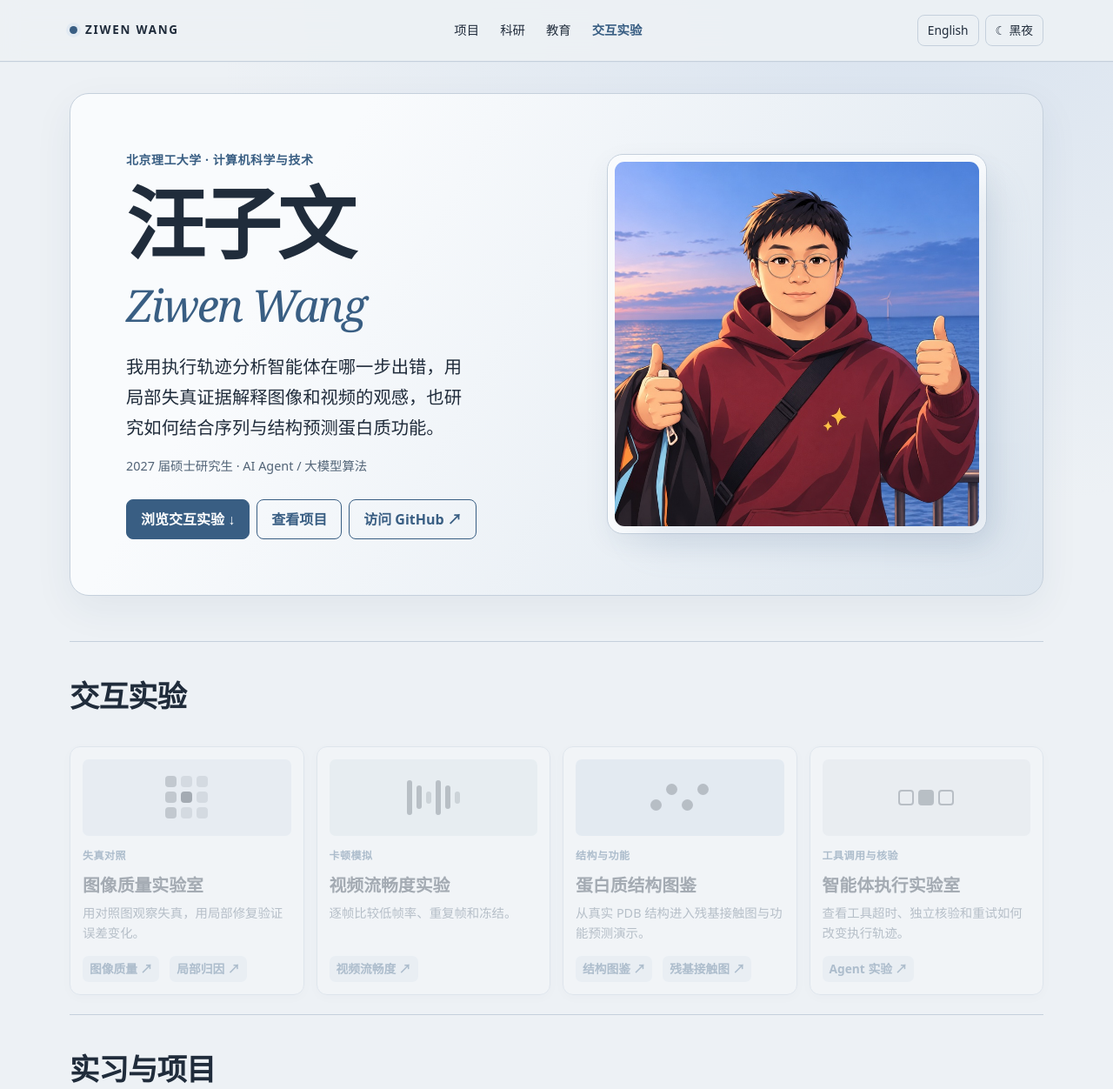
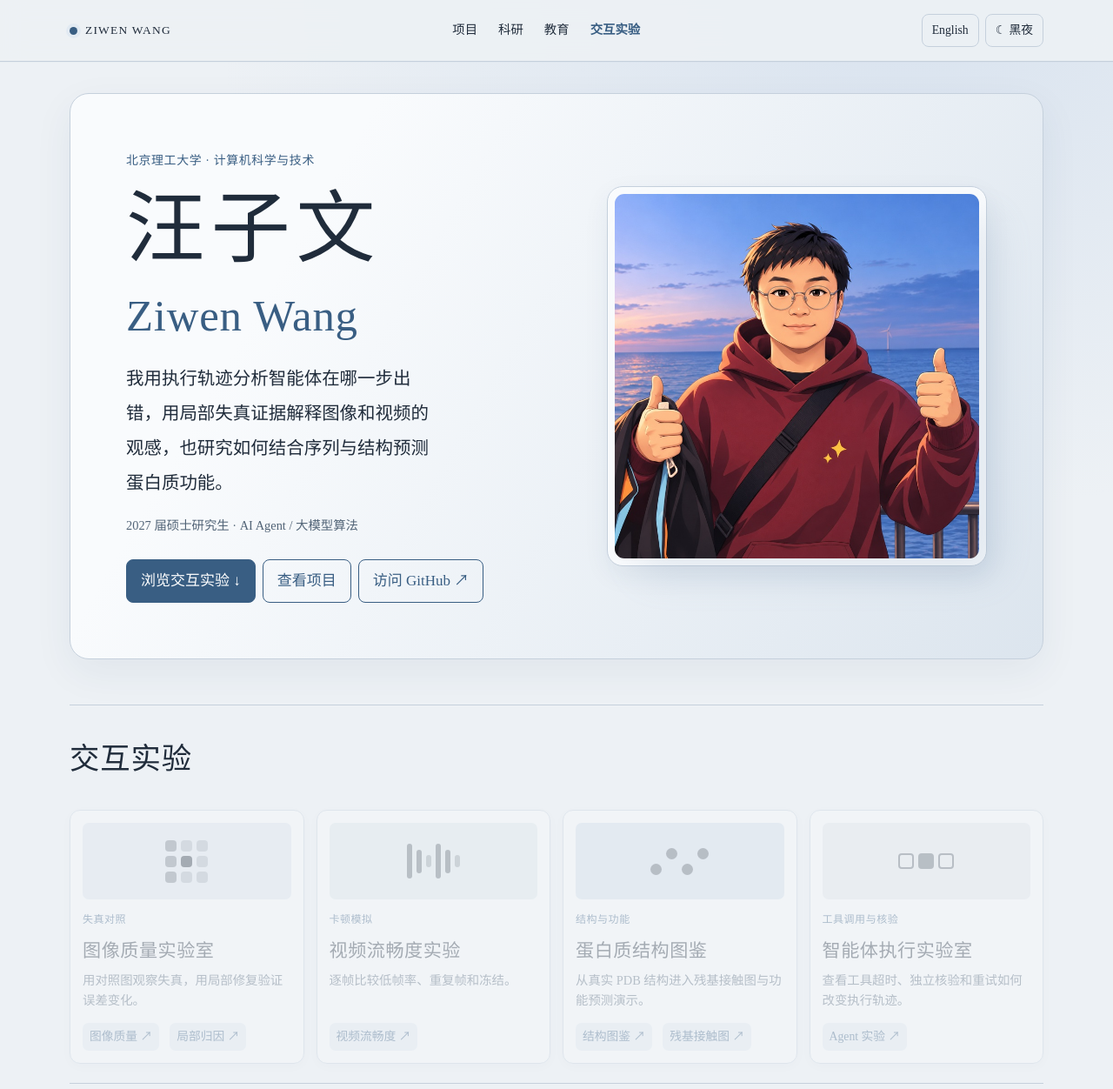
Before and after one commit to F1ndWANG/F1ndWANG, a plain HTML site: page index.html in a window 1280 px wide. Shown: the top 1252 px of the page at 87% size. Drawn offline with Linux system fonts and the light colour scheme; a small style sheet from the web is missing.

Commit message:
Apply WenKai handwritten typography throughout the portfolio

```diff
--- a/index.html
+++ b/index.html
@@ -7,6 +7,8 @@
 <meta name="theme-color" content="#edf1f5">
 <title>汪子文 Ziwen Wang | 个人主页</title>
 <link rel="stylesheet" href="style.css?v=75034dd">
+<link rel="preconnect" href="https://cdn.jsdelivr.net" crossorigin>
+<link rel="stylesheet" href="https://cdn.jsdelivr.net/npm/lxgw-wenkai-webfont@1.7.0/style.css">
 <style>
 :root { --accent: #793447; }
 body { background: radial-gradient(ellipse at 80% 8%, #eedee2, transparent 27rem), var(--paper); }
@@ -388,6 +390,25 @@ article { border-radius:12px; }
 @media(hover:hover) and (prefers-reduced-motion:no-preference) {
   article:hover,.button:hover,.protein-lab button:not(:disabled):hover { border-color:var(--selected-border); box-shadow:0 9px 22px var(--hero-shadow); }
 }
+
+/* Handwritten regular-script typography */
+:root { --handwritten:"LXGW WenKai","Kaiti SC","STKaiti","KaiTi",serif; }
+body { font-family:var(--handwritten); line-height:1.9; font-size:17px; }
+button,select,input { font-family:inherit; }
+:is(.protein-lab button,.iqa-controls select,.contact-panel select,.site-preferences button,.vqa-actions button) { font-family:var(--handwritten); }
+.hero h1 { font-family:var(--handwritten); font-weight:400; letter-spacing:.075em; line-height:1.23; }
+.hero h1 span { font-family:var(--handwritten); font-style:normal; font-weight:400; letter-spacing:.015em; }
+:root[lang="en"] .hero h1 { letter-spacing:.005em; }
+.hero .intro { font-size:clamp(1.08rem,1.9vw,1.28rem); line-height:1.95; }
+:is(h2,h3),.section > h2 { font-family:var(--handwritten); font-weight:400; letter-spacing:.025em; }
+.gallery h2,#protein h2 { letter-spacing:.025em; font-weight:400; }
+.eyebrow { font-weight:400; letter-spacing:.045em; }
+.top nav a,.button,.experiment-links a,.site-preferences button { font-weight:400; }
+.brand { font-family:var(--handwritten); font-weight:400; letter-spacing:.09em; }
+.experiment-card h3 { font-size:clamp(1.08rem,1.75vw,1.32rem); }
+.publication-list h3 { font-family:var(--handwritten); line-height:1.65; }
+article > p,.lab-notes p { line-height:1.9; }
+@media(max-width:680px) { body {font-size:16px;} .hero h1 {letter-spacing:.04em;} }
 </style>
 <script>
 (() => {
```
